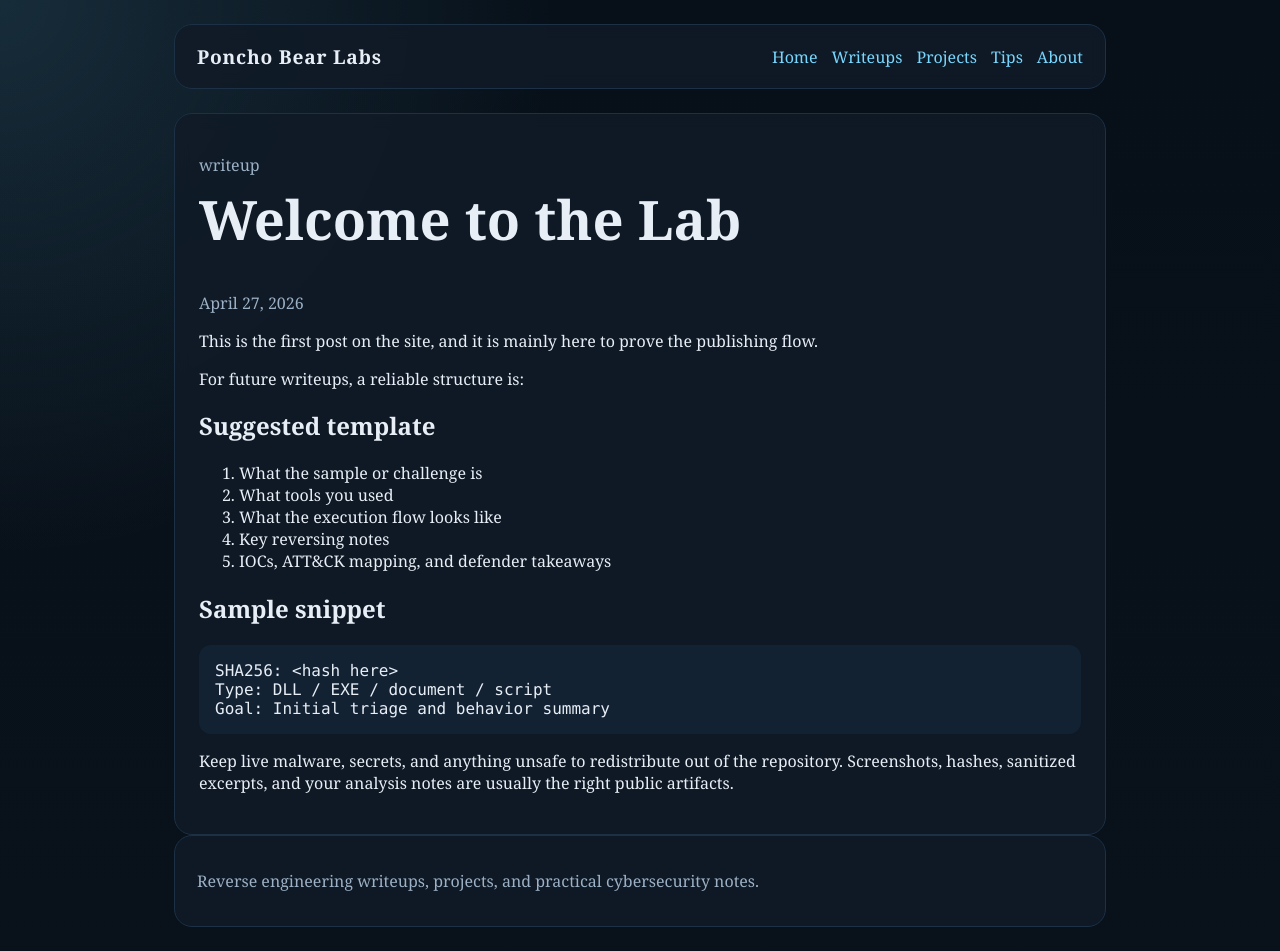
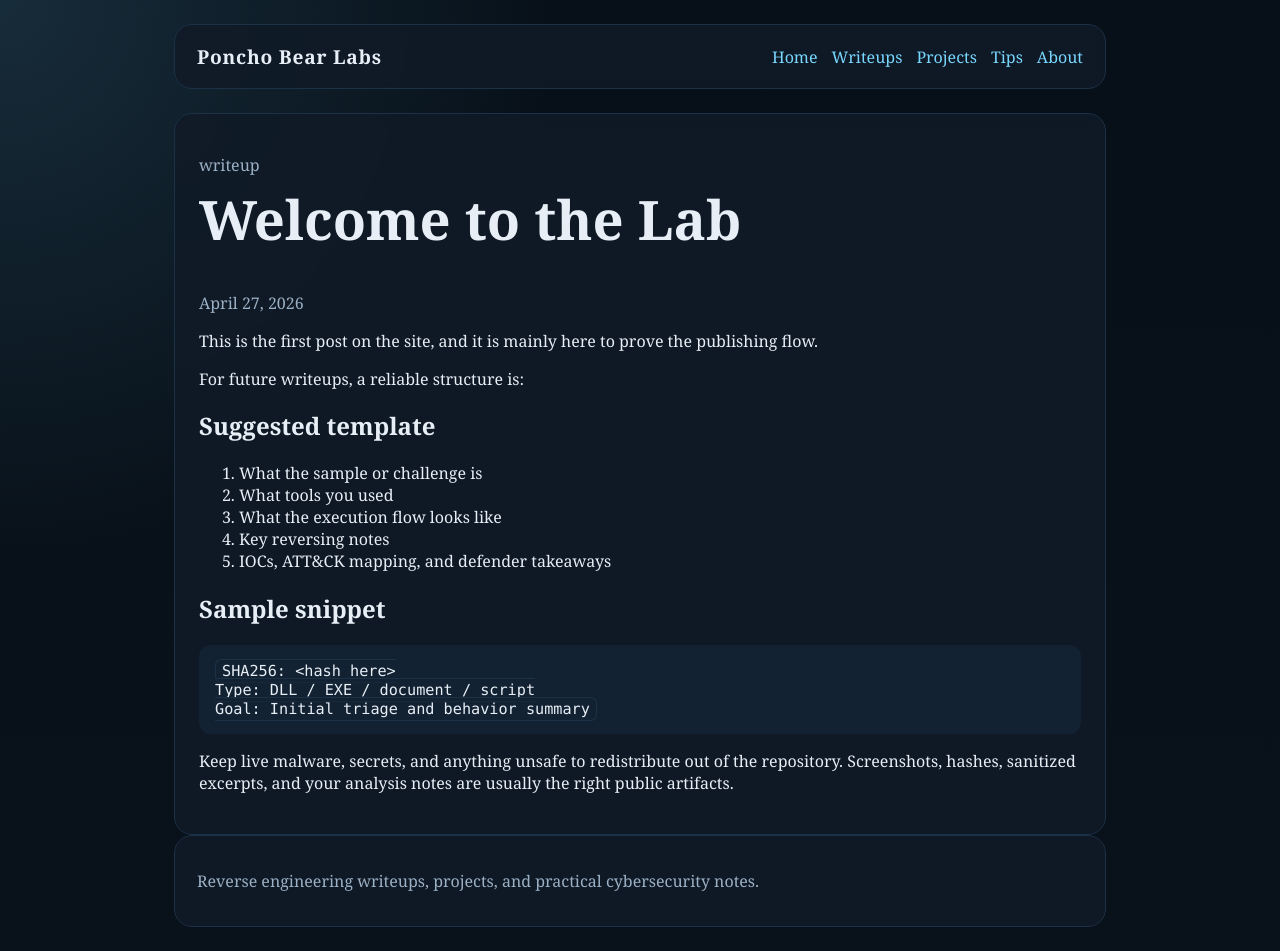
Before and after one commit to 0xkamaji/0xkamaji.github.io, a Jekyll site: the page built from _posts/2026-04-27-welcome-to-the-lab.md, in a window 1280 px wide. Built offline with Jekyll 4.4.1, drawn with Linux system fonts in a browser that asks for light colours.

Commit message:
Update style.css

```diff
--- a/assets/css/style.css
+++ b/assets/css/style.css
@@ -230,3 +230,14 @@ figcaption::before {
 .focus-block p {
   margin: 0;
 }
+
+
+/* ===== change code rendering ===== */
+
+code {
+  background: rgba(19, 34, 51, 0.6);
+  padding: 2px 6px;
+  border-radius: 6px;
+  border: 1px solid var(--border);
+  font-size: 0.95em;
+}
```
